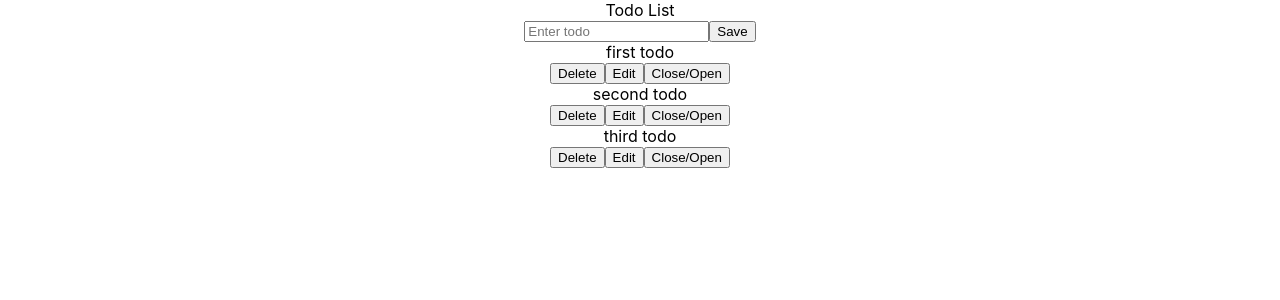
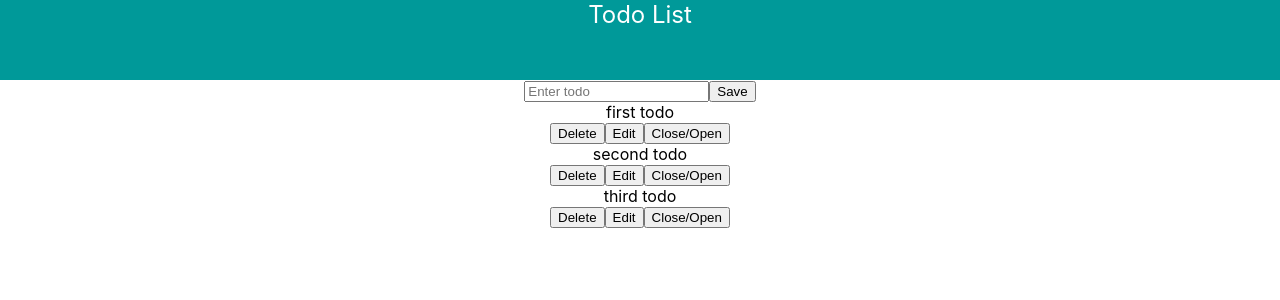
Before and after one commit to VladimirRM/Seo-soul-do, a React (Create React App) app: page / in a window 1280 px wide. Shown: the top 300 px of the page. Built offline with nearby package versions, Linux system fonts and the light colour scheme.

Commit message:
ad first styles css

```diff
--- a/src/components/Header/Header.js
+++ b/src/components/Header/Header.js
@@ -1,9 +1,9 @@
 import React from 'react'
-import './Header.module.css'
+import s from'./Header.module.css'
 
 const Header = () => {
   return (
-    <div>
+    <div className={s.root}>
       Todo List
     </div>
   )
--- a/src/components/Header/Header.module.css
+++ b/src/components/Header/Header.module.css
@@ -0,0 +1,6 @@
+.root{
+    height: 80px;
+    font-size: 24px;
+    color: #fff;
+    background: #009999;
+}
```
